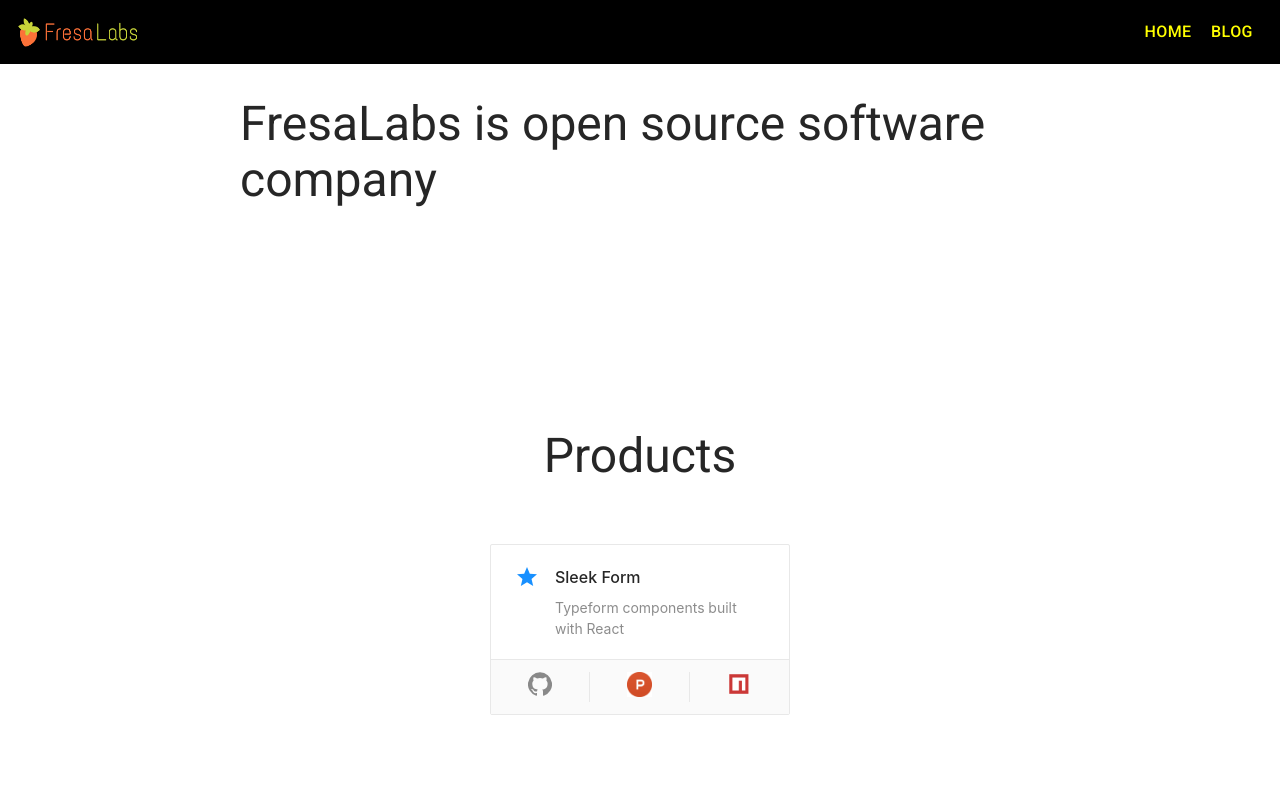
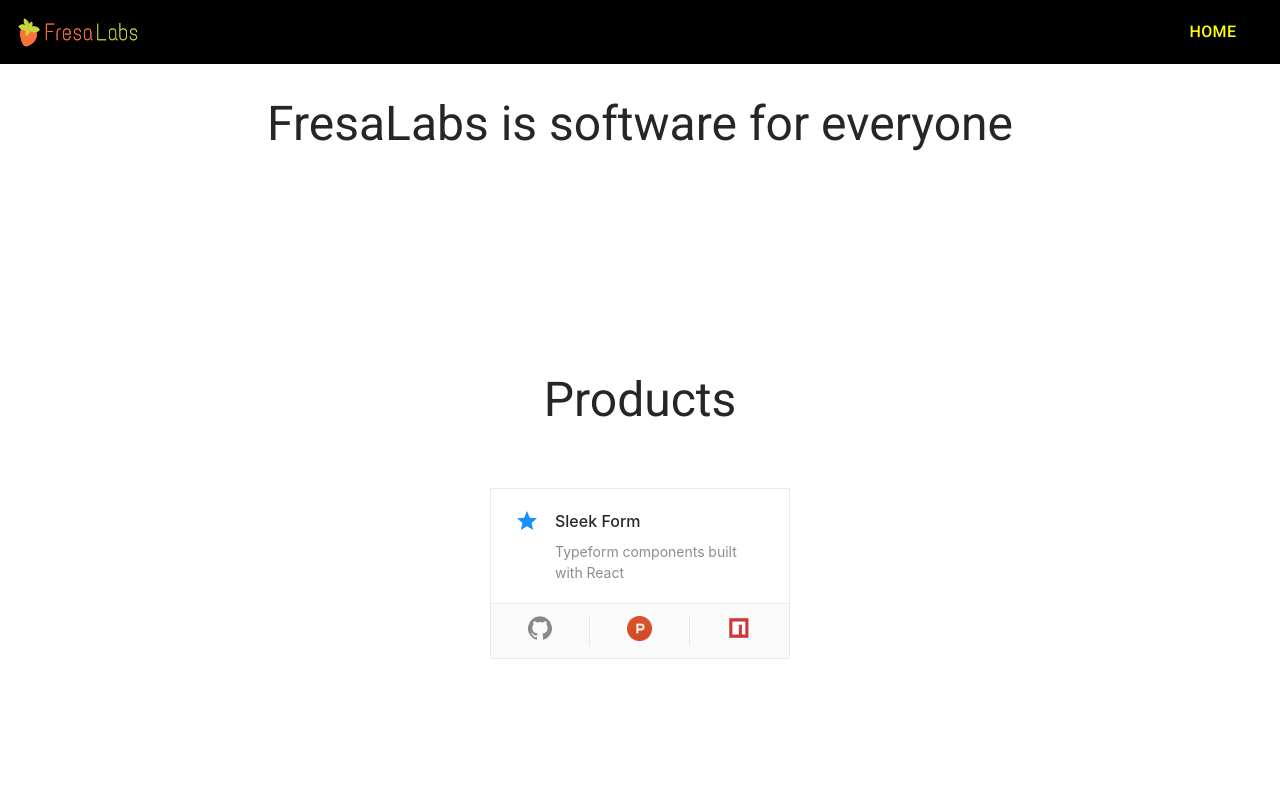
Before and after one commit to fresalabs/fresalabs-website, a React (Create React App) app: page /#/home in a window 1280 px wide. Shown: the top 800 px of the page. Built offline with nearby package versions, Linux system fonts and the light colour scheme.

Commit message:
removed blog need to send message

```diff
--- a/src/home/Home.tsx
+++ b/src/home/Home.tsx
@@ -19,14 +19,15 @@
   background-color: white;
 `;
 
-class Home extends React.Component<{}> {
+class Home extends React.Component<any, any> {
+
   render() {
     return (
       <div>
         <GitContainer>
           <IntroductionContainer>
             <Col>
-              <Typography variant="h3">FresaLabs is open source software company</Typography>
+              <Typography variant="h3">FresaLabs is software for everyone</Typography>
             </Col>
           </IntroductionContainer>
         </GitContainer>
--- a/src/layouts/components/Footer.tsx
+++ b/src/layouts/components/Footer.tsx
@@ -1,4 +1,4 @@
-import React from 'react';
+import React, { ChangeEvent } from 'react';
 import styled from 'styled-components';
 import { Row, Col } from 'antd';
 import { Input } from 'antd';
@@ -27,15 +27,38 @@
   background: black;
 `;
 
-class Footer extends React.Component {
+interface State {
+  message: string;
+}
+
+class Footer extends React.Component<any, State> {
+
+  constructor(props: any) {
+      super(props);
+      this.state = {
+          message: ''
+      };
+  }
+
+  handleMessageChange = (e: ChangeEvent<HTMLTextAreaElement>) => {
+    this.setState({message: e.target.value});
+  }
+
+  sendMessage = () => {
+    /**
+     * To send message here
+     */
+
+  }
+
   render() {
     return (
       <Container>
         <WaveBorder upperColor="#FFFFFF" lowerColor="#000000" animationNegativeDelay={4} />
         <Row>
           <StyledCol span={12}>
-            <TextArea rows={5} placeholder="Get in touch with us" />
-            <StyledButton>Send Message</StyledButton>
+            <TextArea rows={5} placeholder="Get in touch with us" onChange={this.handleMessageChange} />
+            <StyledButton onClick={this.sendMessage}>Send Message</StyledButton>
           </StyledCol>
           <StyledCol span={12}>
             <AboutTheCompany />
--- a/src/layouts/contants.tsx
+++ b/src/layouts/contants.tsx
@@ -16,10 +16,5 @@
     id: primaryNavigationRoutes.home,
     name: 'Home',
     path: () => primaryNavigationRoutes.home,
-  },
-  {
-    id: primaryNavigationRoutes.blog,
-    name: 'Blog',
-    path: () => primaryNavigationRoutes.blog,
-  },
+  }
 ];
```
Also changed, not shown: 2 other files (tests, documents, lock files or other folders).
